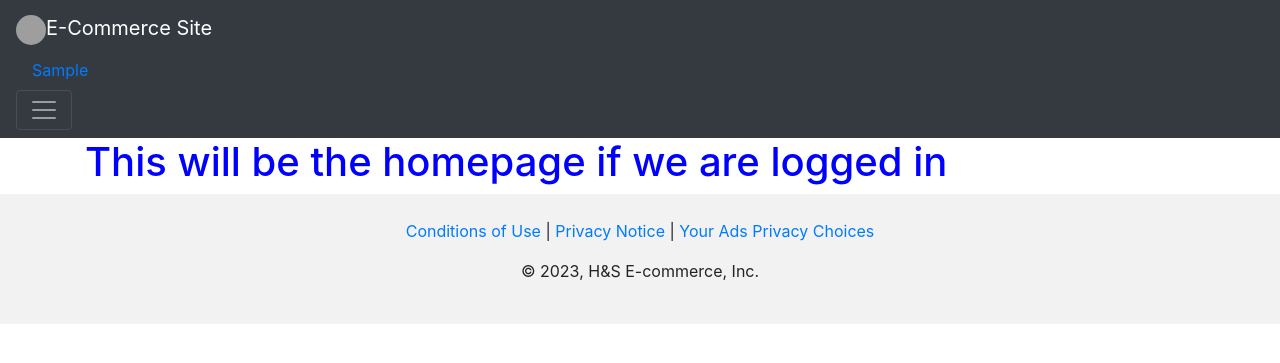
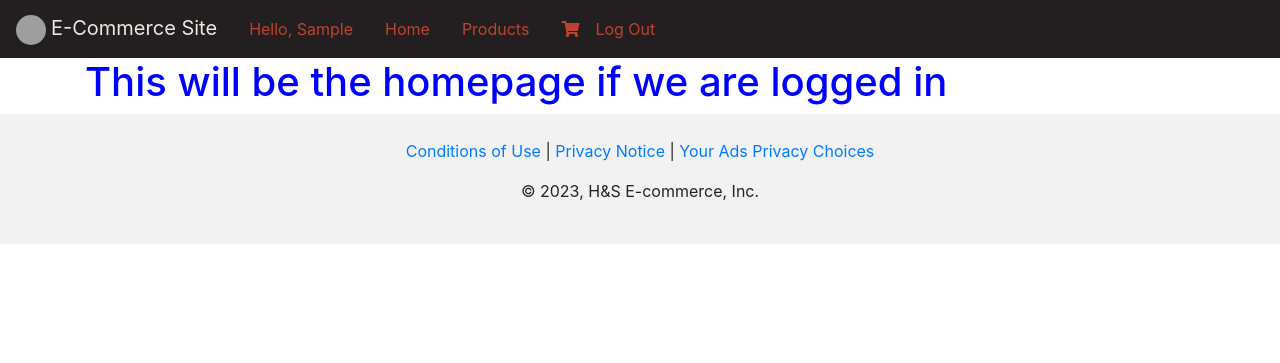
Before and after one commit to hrideshkarki/e-commerce, a Flask app: page / in a window 1280 px wide. Shown: the top 363 px of the page. Run offline with Flask 3, Linux system fonts and the light colour scheme; the visitor is signed in with stand-in values (Sample User, id 1); data that the repository does not hold is empty; some libraries are stand-ins or nearby versions; grey boxes are pictures that could not be loaded.

Commit message:
fixed navbar

```diff
--- a/app/static/main.css
+++ b/app/static/main.css
@@ -23,6 +23,51 @@ footer {
   border-radius: 50% 50%;
 }
 
+.shopping-cart {
+  display:flex;
+}
+
+.nav-cart {
+  padding-right:0;
+}
+
+.items-in-cart {
+  font-size:8px;
+  background-color: #F3DFA2;
+  height:10px;
+  width:10px;
+  text-align:center;
+  font-weight:800;
+  border-radius: 50% 50%;
+  margin-top:6px;
+  margin-left:-4px;
+}
+
+/* logo */
+.navbar-brand img{
+  margin-right:5px;
+}
+
+.navbar-brand {
+  color: #EFE6DD;
+}
+
+.navbar-brand:hover {
+  color: #ffffff;
+}
+
+nav {
+  background-color:#231F20
+}
+
+nav a {
+  color:#BB4430;
+}
+
+nav a:hover {
+  color:#ee654d;
+}
+
 /* carousel*/
 #carouselExampleControls {
   height: 40%;
@@ -34,8 +79,12 @@ footer {
 }
 
 /* Just putting it like this for now so we can see them */
-.carousel-control-prev-icon, .carousel-control-next-icon {
-  border: solid 2px;
+.carousel-control-next, .carousel-control-prev {
+  opacity:0;
+}
+
+.carousel-control-next:hover, .carousel-control-prev:hover {
+  opacity:0.5;
 }
 
 form {
@@ -161,7 +210,6 @@ form {
     }
 }
 
-
 .signup-box {
     background-color: #e0dfdd;
     padding: 20px;
--- a/app/templates/index.html
+++ b/app/templates/index.html
@@ -55,19 +55,19 @@
         </div>
       </div>
       <a class="carousel-control-prev" data-bs-target="#carouselExampleControls" role="button" data-bs-slide="prev">
-        <span class="carousel-control-prev-icon" aria-hidden="true"></span>
+        <img src="./static/img/left-arrow.png"class="carousel-control-prev-icon" aria-hidden="true"></img>
         <span class="sr-only">Previous</span>
       </a>
       <a class="carousel-control-next" data-bs-target="#carouselExampleControls" role="button" data-bs-slide="next">
-        <span class="carousel-control-next-icon" aria-hidden="true"></span>
+        <img src="./static/img/right-arrow.png" class="carousel-control-next-icon" aria-hidden="true"></span>
         <span class="sr-only">Next</span>
       </a>
     </div>
 
     <div align="center">
-    <button type="button" onclick="window.location.href='/signup'"class="btn btn-success">Sign up</button>
-    <button type="button" onclick="window.location.href='/login'"class="btn btn-primary" style="height: 36px; width: 100px;">Login</button>
-    </div>
+      <button type="button" onclick="window.location.href='/signup'"class="btn btn-success">Sign up</button>
+      <button type="button" onclick="window.location.href='/login'"class="btn btn-primary" style="height: 36px; width: 100px;">Login</button>
+      </div>
     {% endif %}
 </div>
 {% endblock %}
--- a/app/templates/nav.html
+++ b/app/templates/nav.html
@@ -1,66 +1,28 @@
-<!DOCTYPE html>
-<html>
-  <head>
-  </head>
-  <body>
-    <nav class="navbar navbar-expand-xxl navbar-dark bg-dark">
-      <div class="nav-items-shown">
+  <nav class="navbar navbar-expand-lg">
     <a class="navbar-brand d-inline-block align-top" href="/"><img src="{{ url_for('static', filename='img/1.jpg') }}" width="30" height="30" alt=""><span>E-Commerce Site</span></a>
-        <!-- we can change the image later - h -->
-        {% if current_user.is_authenticated %}
-        <div class="user-profile-icons">
-          <!--We will put a profile image here once we implement that-->
-          <a class="user-link nav-link active" id="user-greeting" href="/profile">{{current_user.first_name.title()}}</a>
+    {% if current_user.is_authenticated and not current_user.is_admin %}
+      <a class="nav-link hello-user-link" href="/profile" >Hello, {{ current_user.first_name.title() }}</a>
+      <a class="nav-link active" href="/">Home <span class="sr-only">(current)</span></a>
+      <a class="nav-link" href="/products">Products</a>
+      <div class="shopping-cart">
+        <a class="nav-link nav-cart" href="#"><i class="fas fa-shopping-cart"></i></a>
+        {%if current_user.products%}
+        <span class="items-in-cart">{{current_user.products|length}}</span>
+        {%endif%}
       </div>
-        {% else %}
-          <a class="guest-link nav-link active" id="user-greeting">Guest</a>
-        {% endif%}
-        <button class="navbar-toggler" type="button" data-bs-toggle="collapse" data-bs-target="#navbarNav" aria-controls="navbarNav" aria-expanded="false" aria-label="Toggle navigation">
-          <span class="navbar-toggler-icon"></span>
-        </button>
-      </div>
-        <div class="collapse navbar-collapse" id="navbarNav">
-          <ul class="navbar-nav">
-            {% if current_user.is_authenticated and not current_user.is_admin %}
-              <li class="nav-item">
-                <a class="nav-link hello-user-link" href="/profile" >Hello, {{ current_user.first_name.title() }}</a>
-              </li>
-              <li class="nav-item">
-                <a class="nav-link active" href="/">Home <span class="sr-only">(current)</span></a>
-              <li class="nav-item">
-                <a class="nav-link" href="/products">Products</a>
-              <li class="nav-item">
-                <a class="nav-link" href="/cart">My Cart</a>
-              <li class="nav-item">
       <a class="nav-link" href="/logout">Log Out</a>
     <!--Here is where we will have an if-statement for current user . is admin-->
     {% elif current_user.is_admin %}
-              <li class="nav-item">
       <a class="nav-link hello-user-link" href="/profile" >Hello, {{ current_user.first_name.title() }}</a>
-              </li>
-              <li class="nav-item">
       <a class="nav-link" href="/products">Products</a>
-              <li class="nav-item">
       <a class="nav-link" href="/add-product">Add Product</a>
-              <li class="nav-item">
       <a class="nav-link" href="/logout">Log Out</a>
-              </li>
     {% else %}
-              <li class="nav-item">
       <a class="nav-link active">Hello, Guest</a>
-              </li>
-              <li class="nav-item">
       <a class="nav-link active" href="/">Home <span class="sr-only">(current)</span></a>
-              </li>
-              <li class="nav-item">
       <a class="nav-link" href="/login">Log In</a>
-              </li>
-              <li class="nav-item">
       <a class="nav-link" href="/signup">Sign Up</a>
-              </li>
     {% endif %}
-          </ul>
-        </div>
   </nav>
 
   <script src="https://cdnjs.cloudflare.com/ajax/libs/popper.js/2.9.2/umd/popper.min.js"></script>
```
Also changed, not shown: app/static/carousel_next.jpg (deleted), app/static/carousel_prev.jpg (deleted), app/static/img/left-arrow.png (added), app/static/img/right-arrow.png (added). Lines whose indentation alone changed are shown as unchanged.
